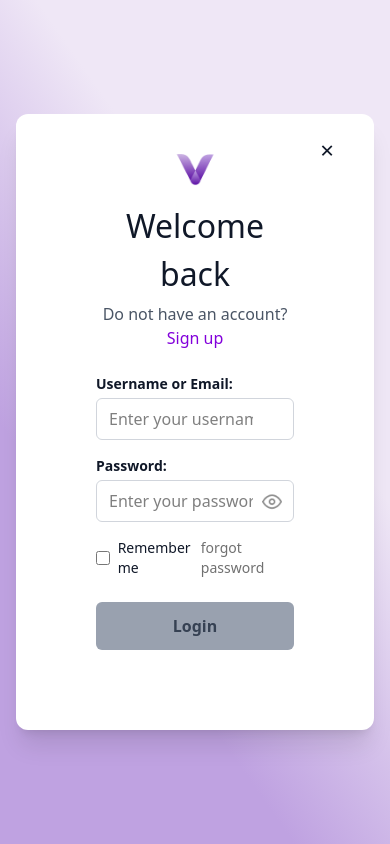
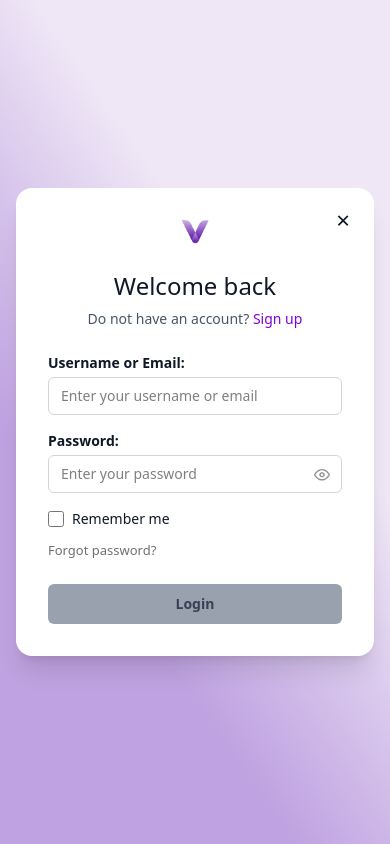
Before and after one commit to psinghal01/Vow-Frontend, a React (Vite) app: page /login in a window 390 px wide. Built offline with nearby package versions, Linux system fonts and the light colour scheme.

Commit message:
login responsive

```diff
--- a/src/pages/login.jsx
+++ b/src/pages/login.jsx
@@ -14,19 +14,21 @@ const Login = () => {
 
   const [showPassword, setShowPassword] = useState(false);
 
-  // Validation functions
+  //  Validation functions
   const validateEmail = (value) => /\S+@\S+\.\S+/.test(value);
-const validatePassword = (value) =>
-  /^(?=.*[a-z])(?=.*[A-Z])(?=.*\d)(?=.*[@$!%*?&])[A-Za-z\d@$!%*?&]{8,}$/.test(value);
 
+  const validatePassword = (value) =>
+    /^(?=.*[a-z])(?=.*[A-Z])(?=.*\d)(?=.*[@$!%*?&])[A-Za-z\d@$!%*?&]{8,}$/.test(
+      value
+    );
 
   const isEmail = (value) => value.includes('@');
 
-  // Form Validity
   const isFormValid =
-    identifier !== '' && !identifierError &&
-    password !== '' && !passwordError;
-
+    identifier !== '' &&
+    !identifierError &&
+    password !== '' &&
+    !passwordError;
 
   const handleIdentifierChange = (e) => {
     const value = e.target.value;
@@ -54,7 +56,6 @@ const validatePassword = (value) =>
     e.preventDefault();
     if (!isFormValid) return;
 
-
     alert('Login successful!');
   };
 
@@ -65,7 +66,7 @@ const validatePassword = (value) =>
         background: 'linear-gradient(235deg, #EFE7F6 36%, #BFA2E1 70%)',
       }}
     >
-      {/*hiding default password toggle*/ }
+      {/*  hiding browser default toggle */}
       <style>
         {`
           input[type="password"]::-ms-reveal,
@@ -81,31 +82,34 @@ const validatePassword = (value) =>
         `}
       </style>
 
-      <div className="bg-white p-20 pt-10 rounded-xl shadow-xl w-full max-w-[570px] relative">
+      <div className="bg-white w-full max-w-[570px] sm:max-w-[480px] md:max-w-[500px] lg:max-w-[570px] rounded-2xl shadow-xl p-8 sm:p-10 md:p-14 lg:p-20 relative">
         {/* Close Button */}
-        <button className="absolute top-5 right-10 text-gray-900 text-2xl">
+        <button className="absolute top-4 right-6 text-gray-900 text-2xl">
           &times;
         </button>
 
         {/* Logo */}
-        <div className="flex justify-center mb-4">
-          <img src={logo} alt="Logo" className="h-8" />
+        <div className="flex justify-center mb-6 sm:mb-8">
+          <img src={logo} alt="Logo" className="h-6 sm:h-8" />
         </div>
 
         {/* Heading */}
-        <h2 className="text-center text-[32px] font-medium text-gray-900 mb-1">
+        <h2 className="text-center text-[24px] sm:text-[28px] md:text-[32px] font-medium text-gray-900 mb-1">
           Welcome back
         </h2>
-        <p className="text-center text-[16px] text-gray-600 mb-6">
+        <p className="text-center text-[14px] sm:text-[16px] text-gray-600 mb-6 sm:mb-8">
           Do not have an account?{' '}
-         <Link to="/signup" className="text-purple-700 font-small hover:underline">
-          Sign up
-        </Link>
+          <Link
+            to="/signup"
+            className="text-purple-700 font-small hover:underline"
+          >
+            Sign up
+          </Link>
         </p>
 
         <form onSubmit={handleSubmit}>
           {/* Identifier Field */}
-          <div className="mb-4 relative">
+          <div className="mb-4 sm:mb-5 relative">
             <label className="block text-sm font-semibold text-gray-900 mb-1">
               Username or Email:
             </label>
@@ -114,7 +118,7 @@ const validatePassword = (value) =>
               value={identifier}
               onChange={handleIdentifierChange}
               placeholder="Enter your username or email"
-              className={`w-full border rounded-md px-3 py-2 pr-10 focus:outline-none focus:ring-2 ${
+              className={`w-full border rounded-md px-3 py-2 pr-10 text-sm sm:text-base focus:outline-none focus:ring-2 ${
                 identifierError
                   ? 'border-red-500 focus:ring-red-500'
                   : 'border-gray-300 focus:ring-purple-600'
@@ -125,7 +129,7 @@ const validatePassword = (value) =>
               <img
                 src={X}
                 alt="Invalid identifier"
-                className="absolute right-3 top-9 h-5 w-5"
+                className="absolute right-3 top-9 h-4 w-4 sm:h-5 sm:w-5"
               />
             )}
             {identifierError && (
@@ -136,16 +140,16 @@ const validatePassword = (value) =>
           </div>
 
           {/* Password Field */}
-          <div className="mb-4 relative">
+          <div className="mb-4 sm:mb-5 relative">
             <label className="block text-sm font-semibold text-gray-900 mb-1">
               Password:
             </label>
             <input
-             type={showPassword ? 'text' : 'password'}
+              type={showPassword ? 'text' : 'password'}
               value={password}
               onChange={handlePasswordChange}
               placeholder="Enter your password"
-              className={`w-full border rounded-md px-3 py-2 pr-10 focus:outline-none focus:ring-2 ${
+              className={`w-full border rounded-md px-3 py-2 pr-10 text-sm sm:text-base focus:outline-none focus:ring-2 ${
                 passwordError
                   ? 'border-red-500 focus:ring-red-500'
                   : 'border-gray-300 focus:ring-purple-600'
@@ -153,6 +157,7 @@ const validatePassword = (value) =>
               required
             />
 
+            {/* Custom Eye Toggle */}
             <button
               type="button"
               onClick={() => setShowPassword(!showPassword)}
@@ -161,29 +166,31 @@ const validatePassword = (value) =>
               <img
                 src={showPassword ? EyeOff : Eye}
                 alt="Toggle visibility"
-                className="h-5 w-5 opacity-80 hover:opacity-100 transition"
+                className="h-4 w-4 sm:h-5 sm:w-5 opacity-80 hover:opacity-100 transition"
               />
             </button>
 
             {passwordError && (
               <p className="text-red-600 text-xs mt-1">
-              Password must be at least 8 characters long and include uppercase, lowercase, a number, and a special character.
+                Password must be at least 8 characters long and include
+                uppercase, lowercase, a number, and a special character.
               </p>
-
             )}
           </div>
 
           {/* Remember Me + Forgot Password */}
-          <div className="flex items-center justify-between text-sm mb-6">
+          <div className="flex flex-col sm:flex-row sm:items-center sm:justify-between text-sm mb-6 space-y-3 sm:space-y-0">
             <label className="flex items-center space-x-2">
               <input type="checkbox" className="form-checkbox h-4 w-4" />
-              <span className="text-gray-900">Remember me</span>
+              <span className="text-gray-900 text-sm sm:text-base">
+                Remember me
+              </span>
             </label>
             <Link
               to="/forgot-password"
-              className="text-[#707070] hover:underline text-[14px]"
+              className="text-[#707070] hover:underline text-[13px] sm:text-[14px]"
             >
-              forgot password
+              Forgot password?
             </Link>
           </div>
 
@@ -191,7 +198,7 @@ const validatePassword = (value) =>
           <button
             type="submit"
             disabled={!isFormValid}
-            className={`w-full py-3 rounded-md font-semibold transition ${
+            className={`w-full py-2.5 sm:py-3 rounded-md font-semibold transition text-sm sm:text-base ${
               isFormValid
                 ? 'bg-[#450B7B] text-white hover:bg-[#3a0863]'
                 : 'bg-gray-400 text-gray-700 cursor-not-allowed'
```
